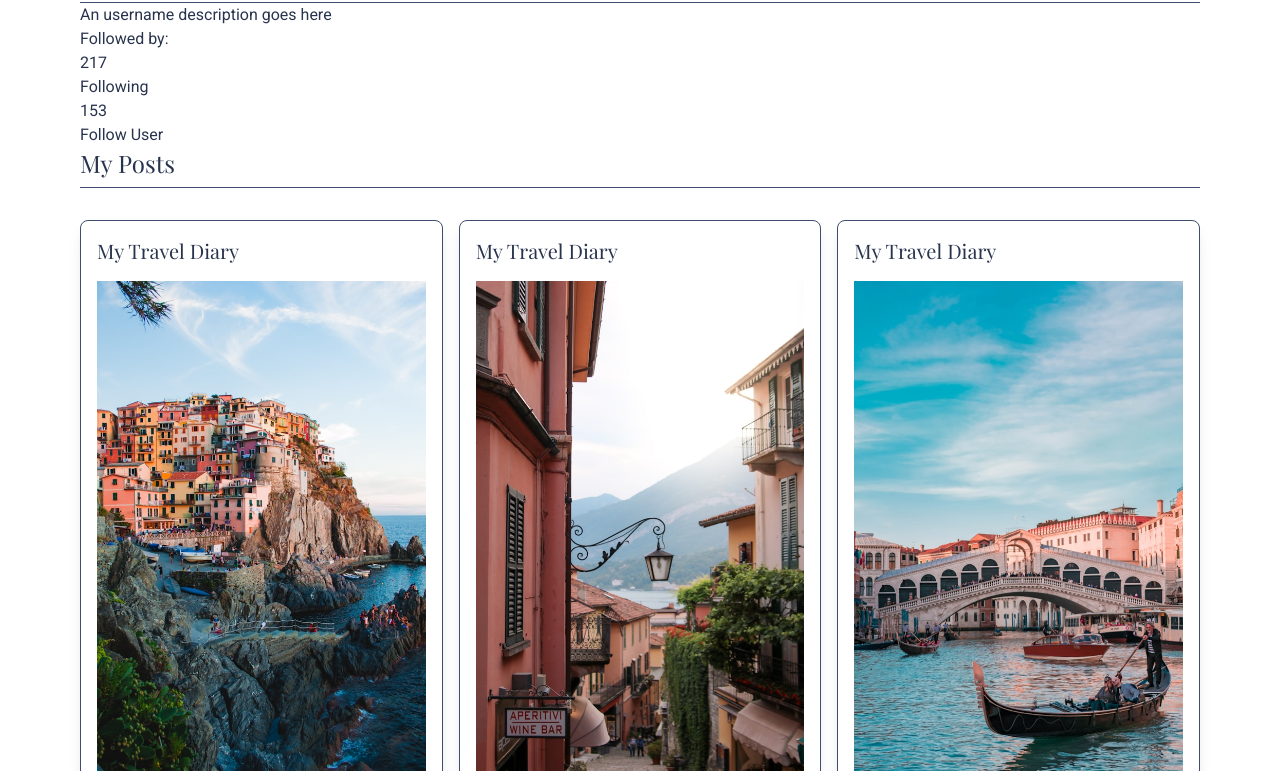
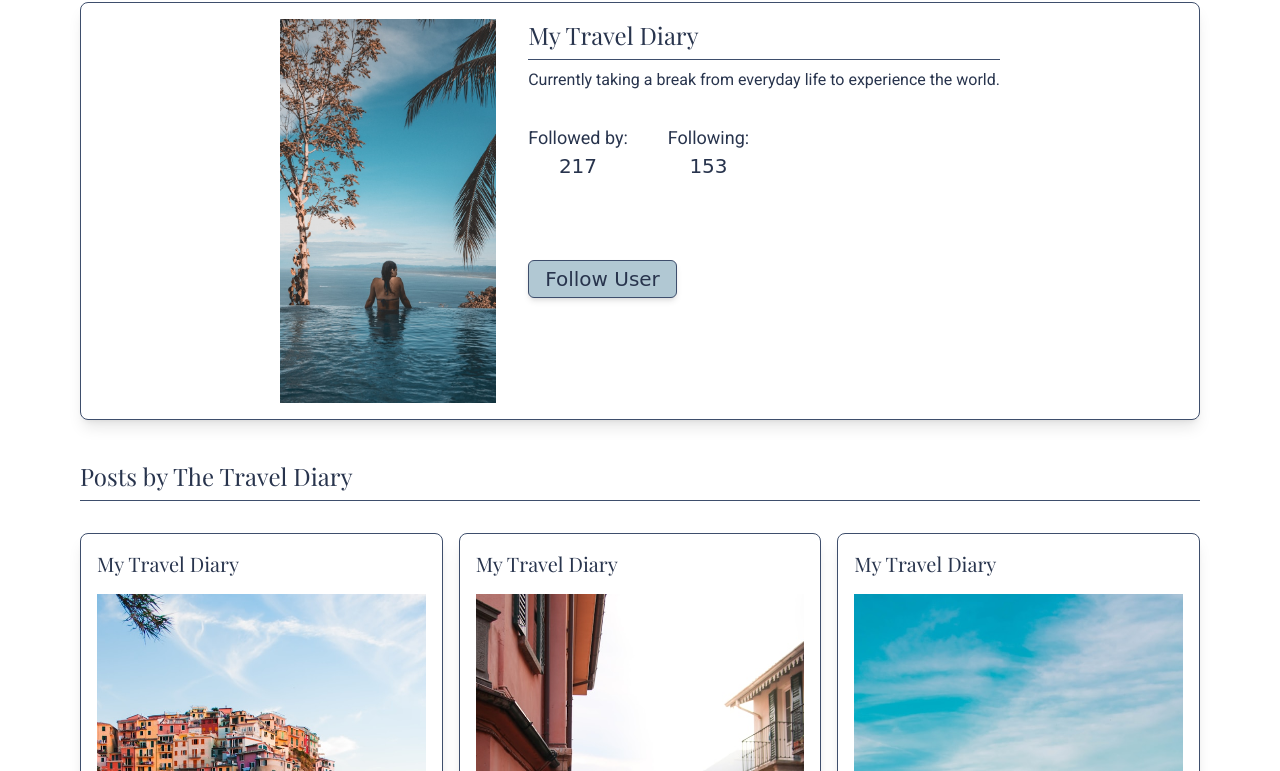
Before and after one commit to hannahoi98/css-frameworks-CA, a website built with Vite: page profile/index.html in a window 1280 px wide. Shown: the part 142-913 px from the top of the page. Built offline with nearby package versions, Linux system fonts and the light colour scheme; a web font is replaced by a local one.

Commit message:
Style: Styling profile card

```diff
--- a/profile/index.html
+++ b/profile/index.html
@@ -31,36 +31,38 @@
   </header>
 
   <main class="pl-4 pr-4 lg:pl-20 lg:pr-20">
-    <div>
-      <!-- Underline goes here-->
+    <div class="bg-lightBackground dark:bg-white border border-darkElements shadow-lg rounded-lg mt-10 mb-10 p-4 flex flex-col md:flex-row justify-center gap-8">
       <div>
-        <!-- Profile Card-->
-        <div>
-          <div class="border-b border-darkElements dark:border-darkText">
-            <h2 class="text-xl lg:text-2xl font-heading mb-2 dark:text-darkText">My Profile</h2>
-          </div>
-          <p>An username description goes here</p>
-          <div>
-            <div>
-              <p>Followed by:</p>
-              <p>217</p>
+        <img
+          class="md:h-96 md:w-auto"
+          src="/assets/avatar.jpg"
+          alt="Colorful houses perched on a cliffside overlooking a sparkling ocean, creating a vibrant coastal scene."
+        >
+      </div>
+
+      <div>
+        <div class="border-b border-darkElements dark:border-darkText">
+          <h2 class="text-xl lg:text-2xl font-heading mb-2 dark:text-darkText">My Travel Diary</h2>
+        </div>
+        <p class="mt-2">Currently taking a break from everyday life to experience the world.</p>
+          <div class="flex mt-8 gap-10">
+            <div class="text-center">
+              <p class="text-lg">Followed by:</p>
+              <p class="font-display text-xl">217</p>
             </div>
-
-            <div>
-              <p>Following</p>
-              <p>153</p>
+            <div class="text-center">
+              <p class="text-lg">Following:</p>
+              <p class="font-display text-xl">153</p>
             </div>
           </div>
-        </div>
-        <div>
-          <button>Follow User</button>
-        </div>
+          <div>
+            <button class="font-display bg-lightHeaderFooter border border-darkElements rounded-md shadow-md pl-4 pr-4 pb-1 pt-1 mt-20 text-xl">Follow User</button>
+          </div>
       </div>
     </div>
-
     <div>
       <div class="border-b border-darkElements dark:border-darkText">
-        <h2 class="text-xl lg:text-2xl font-heading mb-2 dark:text-darkText">My Posts</h2>
+        <h2 class="text-xl lg:text-2xl font-heading mb-2 dark:text-darkText">Posts by The Travel Diary</h2>
       </div>
       <div class="grid grid-cols-1 md:grid-cols-2 lg:grid-cols-3 gap-4">
         <div class="bg-lightBackground dark:bg-white border border-darkElements shadow-lg rounded-lg p-4 mt-8">
```
Also changed, not shown: css/style.css.
